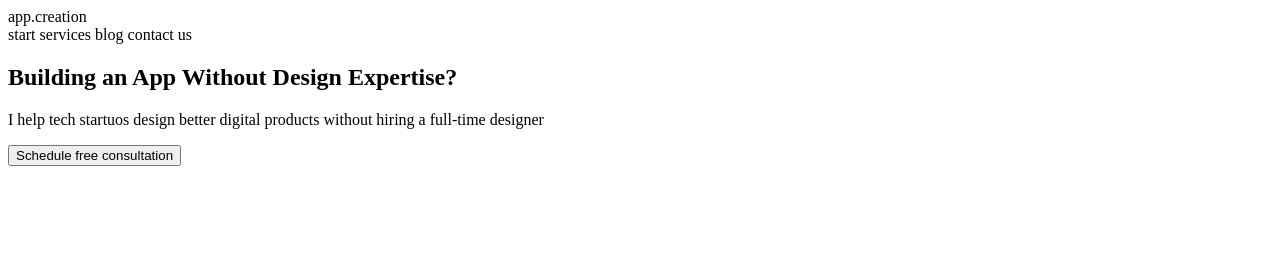
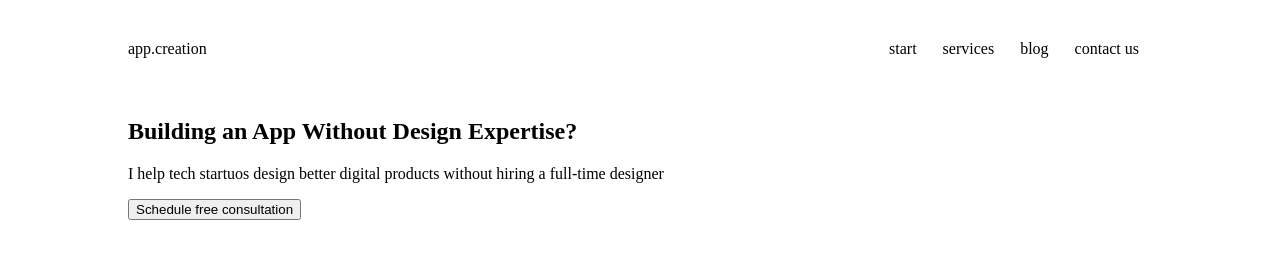
Before and after one commit to WebHeroSchool/board_site, a plain HTML site: page index.html in a window 1280 px wide. Drawn offline with Linux system fonts and the light colour scheme.

Commit message:
Add files via upload

```diff
--- a/index.html
+++ b/index.html
@@ -2,12 +2,12 @@
 <html>
 <head>
     <meta charset='utf-8'>
-    <link rel="stylesheet" href="styles.css">
-    <link rel="preconnect" href="https://fonts.gstatic.com">
+    <link rel="stylesheet" href="styles.css"><link rel="preconnect" href="https://fonts.gstatic.com">
     <link href="https://fonts.googleapis.com/css2?family=Roboto:wght@400;500&display=swap" rel="stylesheet">
 
 </head>
 <body>
+  <div class="wrapper">
     <header class="header">
         <div class="logo"> app.creation </div>
         <nav class="menu">
@@ -29,5 +29,6 @@
           </div>
       </main>
     </section>
+    </div>
 </body>
 </html>
--- a/styles.css
+++ b/styles.css
@@ -1,3 +1,27 @@
 .tittle {
         font-family: Roboto;
 }
+body {
+  margin: 0;
+}
+.wrapper{
+  margin: auto;
+  width: 80%;
+}
+.header{
+  display: flex;
+  justify-content: space-between;
+}
+.logo{
+  padding: 40px 0;
+}
+.menu{
+  display: flex;
+  align-items: center;
+}
+.menu__item{
+  padding: 0 13px;
+  }
+.menu__item:last=child{
+  padding-right: 0;
+}
```
